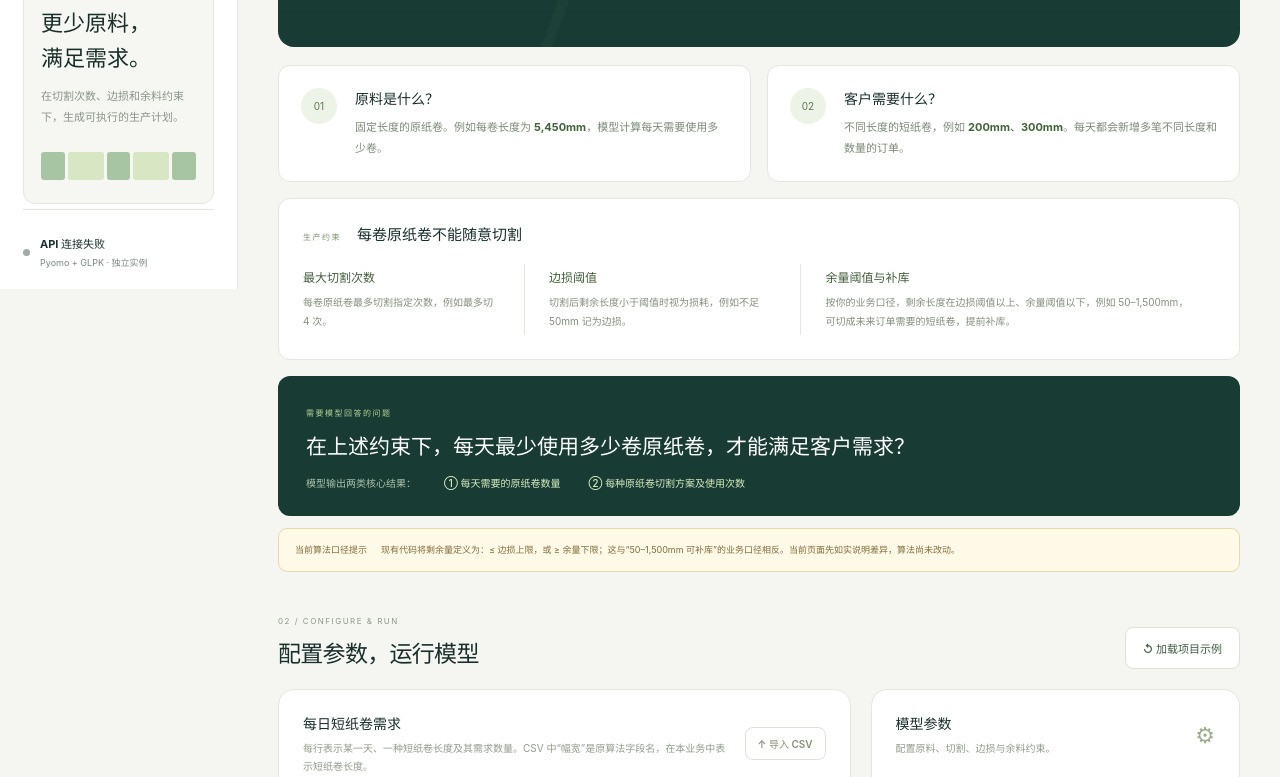
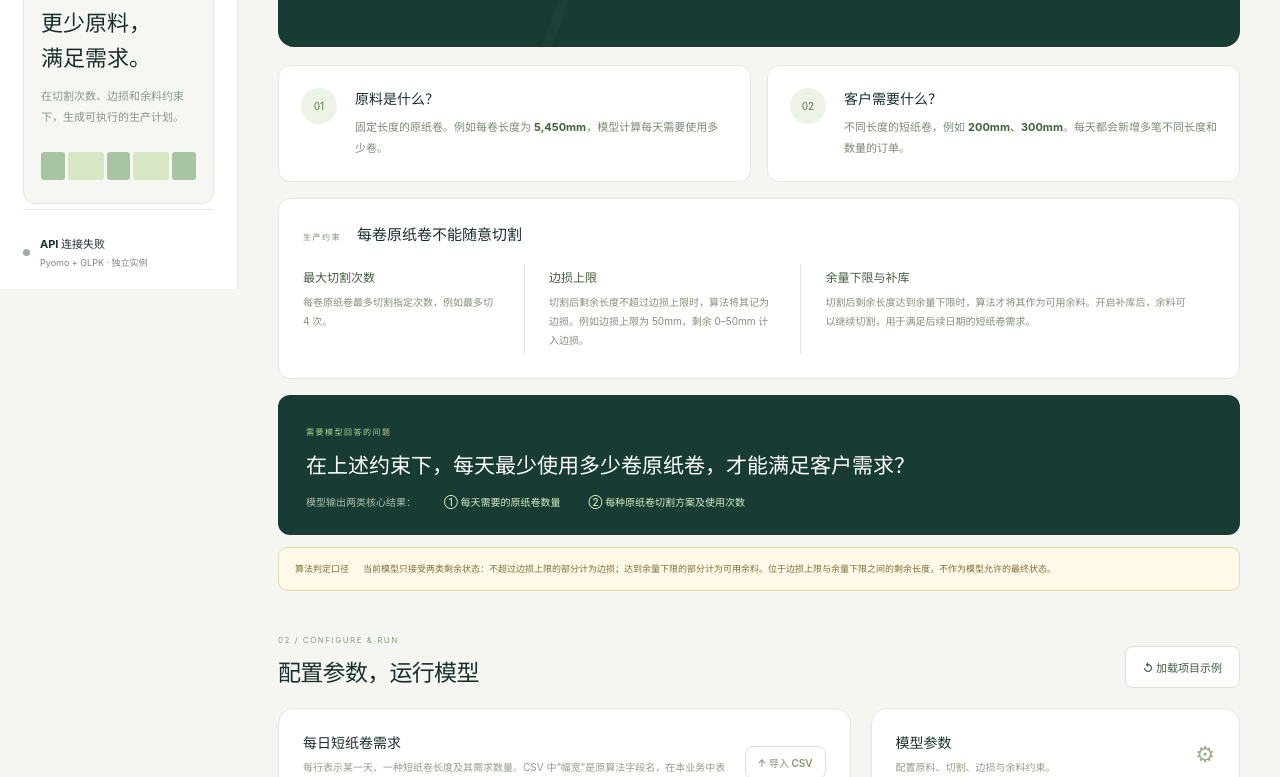
Before and after one commit to ZhiyingChen/column-generation-app, a plain HTML site: page frontend/index.html in a window 1280 px wide. Shown: the part 511-1288 px from the top of the page. Drawn offline with Linux system fonts and the light colour scheme; no server answers.

Commit message:
docs: align remainder rules with algorithm

```diff
--- a/frontend/index.html
+++ b/frontend/index.html
@@ -41,12 +41,12 @@
         <div class="constraint-heading"><span>生产约束</span><h3>每卷原纸卷不能随意切割</h3></div>
         <div class="constraint-grid">
           <article><strong>最大切割次数</strong><p>每卷原纸卷最多切割指定次数，例如最多切 4 次。</p></article>
-          <article><strong>边损阈值</strong><p>切割后剩余长度小于阈值时视为损耗，例如不足 50mm 记为边损。</p></article>
-          <article><strong>余量阈值与补库</strong><p>按你的业务口径，剩余长度在边损阈值以上、余量阈值以下，例如 50–1,500mm，可切成未来订单需要的短纸卷，提前补库。</p></article>
+          <article><strong>边损上限</strong><p>切割后剩余长度不超过边损上限时，算法将其记为边损。例如边损上限为 50mm，剩余 0–50mm 计入边损。</p></article>
+          <article><strong>余量下限与补库</strong><p>切割后剩余长度达到余量下限时，算法才将其作为可用余料。开启补库后，余料可以继续切割，用于满足后续日期的短纸卷需求。</p></article>
         </div>
       </div>
       <div class="question-card"><span>需要模型回答的问题</span><h2>在上述约束下，每天最少使用多少卷原纸卷，才能满足客户需求？</h2><p>模型输出两类核心结果：<strong>① 每天需要的原纸卷数量</strong><strong>② 每种原纸卷切割方案及使用次数</strong></p></div>
-      <div class="logic-warning"><strong>当前算法口径提示</strong><span>现有代码将剩余量定义为：≤ 边损上限，或 ≥ 余量下限；这与“50–1,500mm 可补库”的业务口径相反。当前页面先如实说明差异，算法尚未改动。</span></div>
+      <div class="logic-warning"><strong>算法判定口径</strong><span>当前模型只接受两类剩余状态：不超过边损上限的部分计为边损；达到余量下限的部分计为可用余料。位于边损上限与余量下限之间的剩余长度，不作为模型允许的最终状态。</span></div>
     </section>
 
     <section id="inputs">
```
